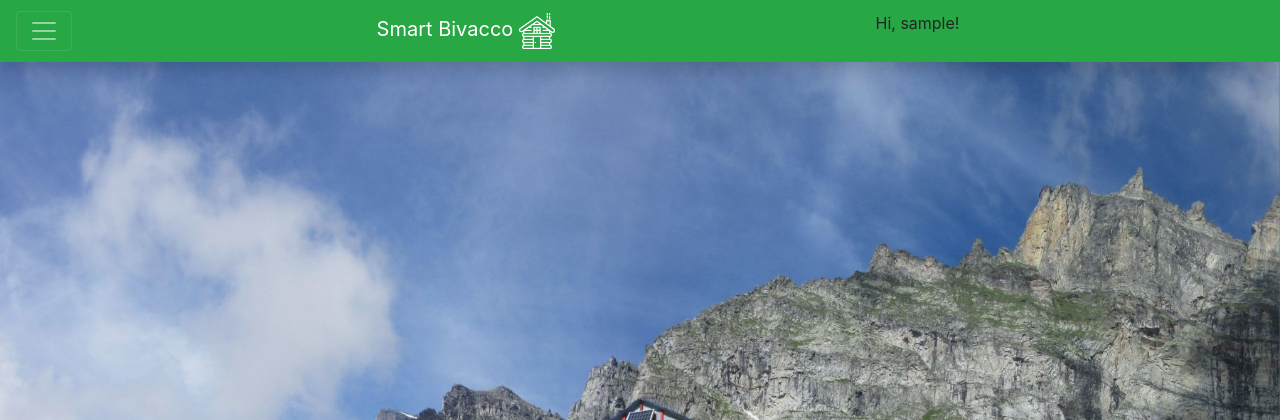
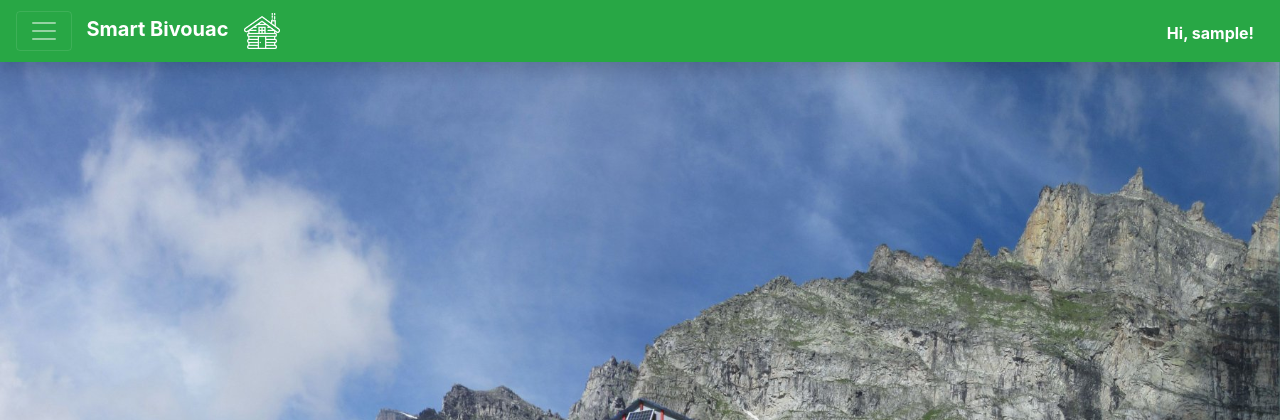
Before and after one commit to CarlottaTagliaro/VerticalInnovationHackathon, a Django app: page /bivacchi/reservation in a window 1280 px wide. Shown: the top 420 px of the page. Run offline with Django 3.2, Linux system fonts and the light colour scheme; the visitor is signed in with stand-in values (Sample User, id 1); data that the repository does not hold is empty; some libraries are stand-ins or nearby versions.

Commit message:
graphic improvments

```diff
--- a/locateBivacchi/static/stylesheet.css
+++ b/locateBivacchi/static/stylesheet.css
@@ -6,6 +6,7 @@
 
 .title {
     pointer-events: none;
+    margin-left: 10px;
 }
 
 .logo {
@@ -109,3 +110,13 @@ body#LoginForm{ background-image:url("https://hdwallsource.com/img/2014/9/blur-2
   width: 1366px;
   height: 574px;
 }*/
+
+.salutation {
+  color: white;
+  margin-top: 12px;
+  margin-right: 10px;
+}
+
+.logo {
+  margin-left: 10px;
+}
--- a/locateBivacchi/templates/locateBivacchi/manageReservation.html
+++ b/locateBivacchi/templates/locateBivacchi/manageReservation.html
@@ -23,16 +23,17 @@
 </head>
 
 <body class="body" background="{% static 'back.jpg' %}">
-    <nav class="navbar navbar-dark bg-primary d-flex justify-content-between shadow bg-success menu">
-        <nav class="navbar navbar-dark bg-primary fixed-top d-flex justify-content-between shadow bg-success">
+    <nav class="navbar navbar-dark bg-primary fixed-top d-flex flex-row shadow bg-success">
+        <div>
             <button class="navbar-toggler" type="button" data-toggle="collapse" data-target="#navbarSupportedContent"
              aria-controls="navbarSupportedContent" aria-expanded="false" aria-label="Toggle navigation">
               <span class="navbar-toggler-icon"></span>
             </button>
-            <a class="navbar-brand title" href="">Smart Bivacco
+            <a class="navbar-brand title" href=""><b>Smart Bivouac</b>
               <img class="logo" src="{% static 'logo.png' %}"></a>
+          </div>
         {% if user.is_authenticated %}
-            <p>Hi, {{ user.get_username }}!</p>
+        <label class="salutation ml-auto"><b>Hi, {{ user.get_username }}!</b></label>
         {% endif %}
         <div>
         </div>
@@ -52,7 +53,6 @@
                 </li>
             </ul>
         </div>
-        </nav>
     </nav>
     <main class="main">
         {% for res in reservations %}
@@ -96,6 +96,9 @@
                 type: "POST",
                 url: "/bivacchi/opengate/" + pk + "/",
                 async: true,
+                data: {
+                    'csrfmiddlewaretoken': "{{ csrf_token }}"
+                },
                 success: function () {
                     alert("lul");
                 }
```
Also changed, not shown: locateBivacchi/templates/locateBivacchi/bivacco.html (+9 -6 lines), locateBivacchi/templates/locateBivacchi/index.html (+8 -6 lines), locateBivacchi/templates/locateBivacchi/maps.html (+11 -6 lines), locateBivacchi/templates/locateBivacchi/signup.html (+7 -5 lines). Lines whose indentation alone changed are shown as unchanged.
